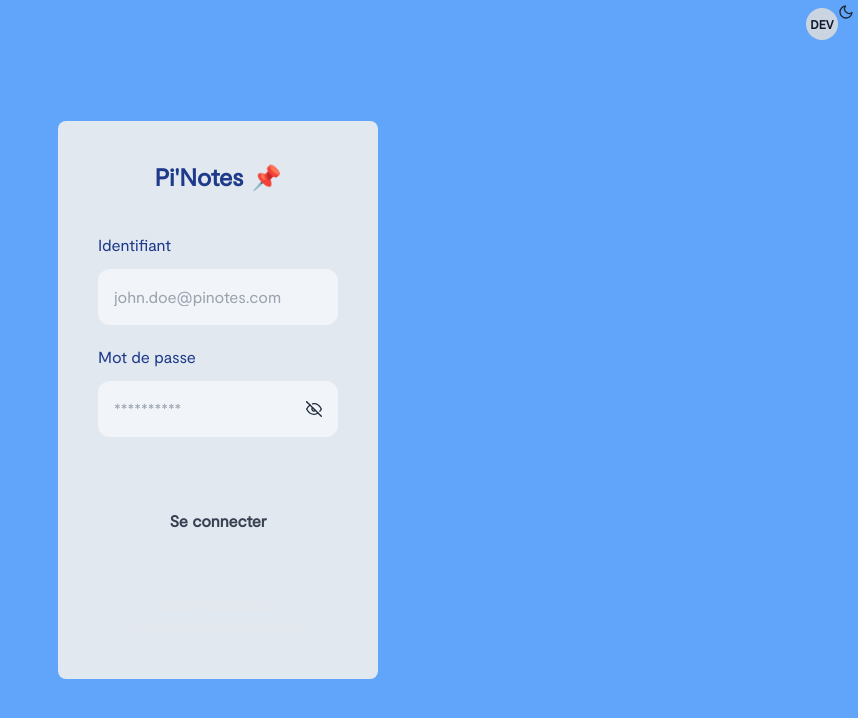
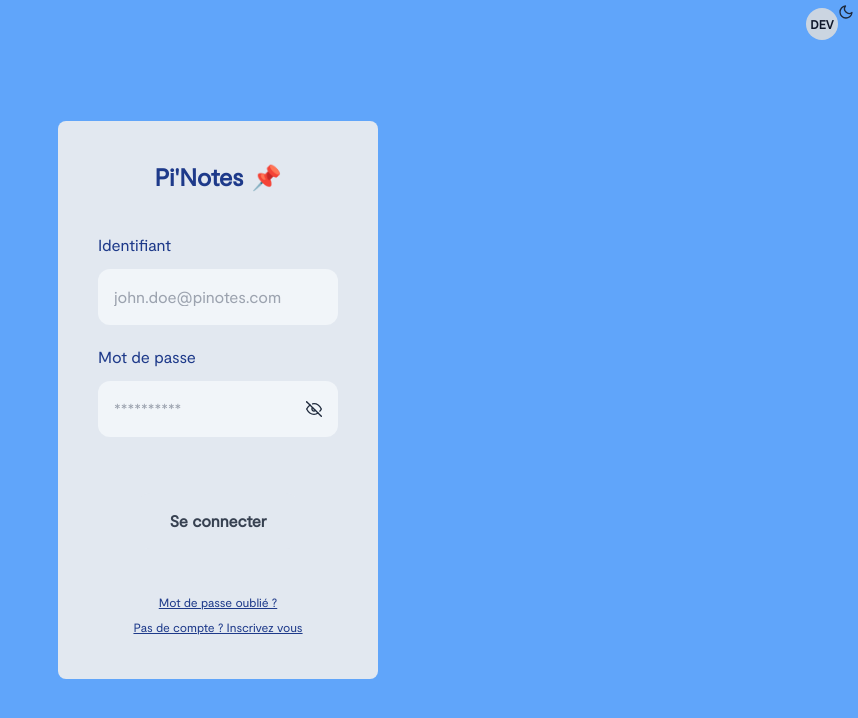
Before and after one commit to SaumonDelicieux/front-end, a React (Vite) app: page /login in a window 1280 px wide. Shown: the top 718 px of the page, without its empty margins (422-1280 px from the left). Built offline with nearby package versions, Linux system fonts and the light colour scheme; no server answers.

Commit message:
fix button page login

```diff
--- a/src/components/Button.tsx
+++ b/src/components/Button.tsx
@@ -11,6 +11,7 @@ interface ButtonProps {
     colorBg?: string
     textColor?: string
     roundedSize?: string
+    className?: string
 }
 
 const Button: React.FC<ButtonProps> = ({
@@ -31,7 +32,7 @@ const Button: React.FC<ButtonProps> = ({
                 type={type}
                 className={
                     noBg
-                        ? "rounded-xl p-1 text-gray-200 underline underline-offset-1 text-xs hover:scale-105 transition-all"
+                        ? "rounded-xl p-1 dark:text-gray-200 text-blue-900 underline underline-offset-1 text-xs hover:scale-105 transition-all"
                         : `${roundedSize} m-6 py-4 px-8 ${textColor} font-bold ${colorBg} transition-colors`
                 }
             >
```
